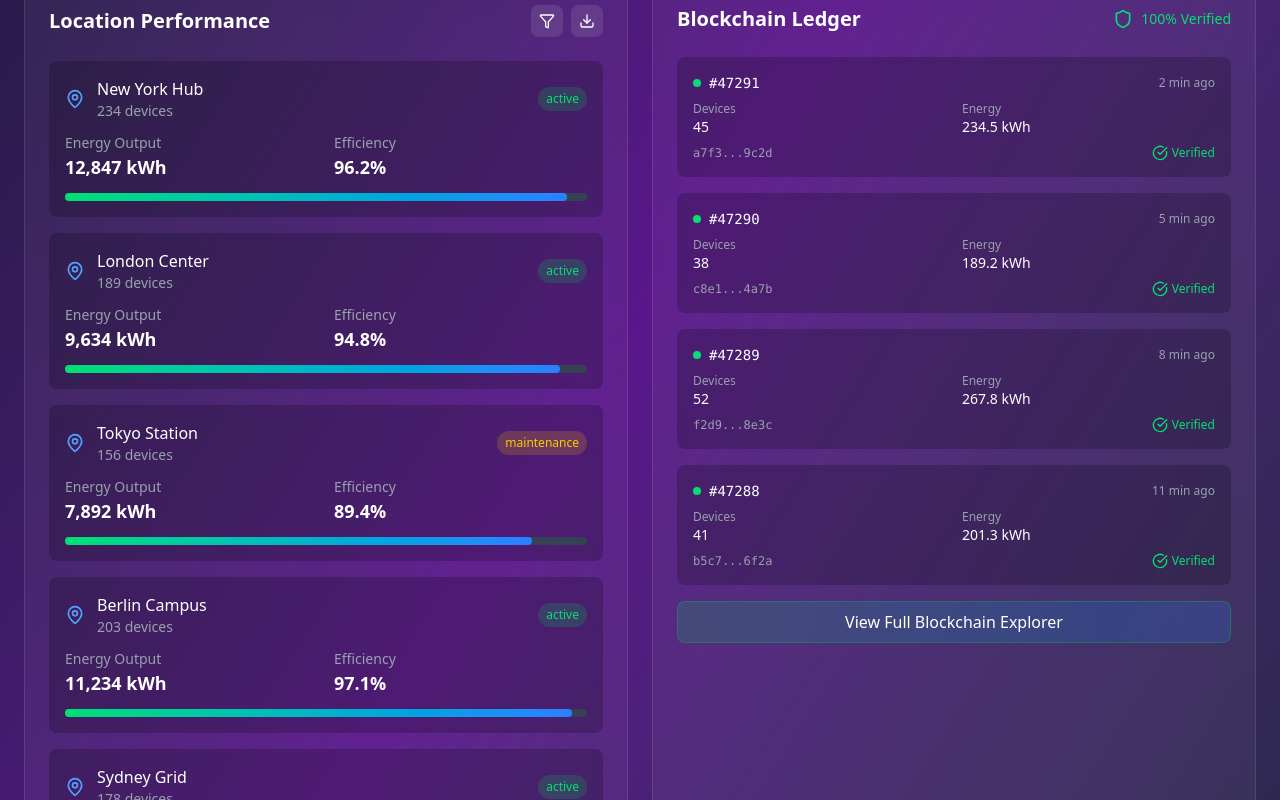
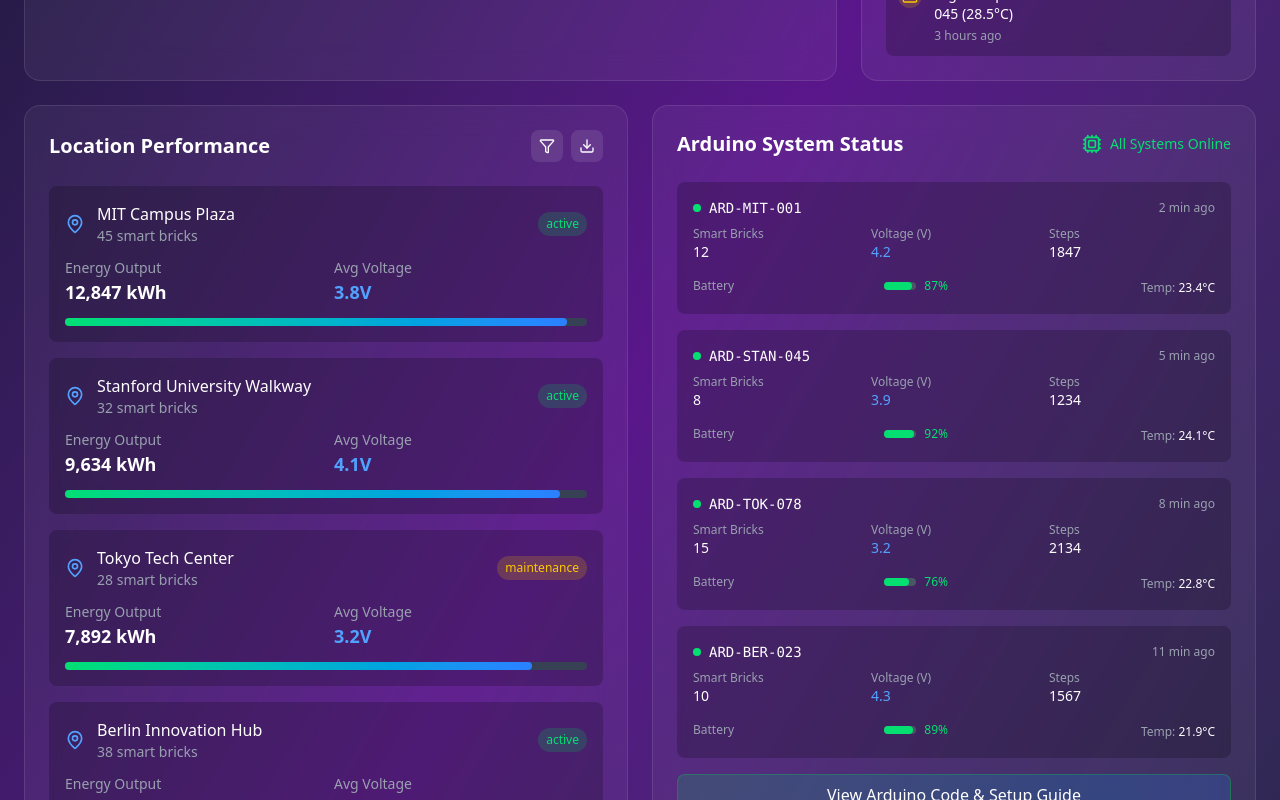
Before and after one commit to SunilBaghel002/Smart_Power_Frontend, a React (Vite) app: page /dashboard in a window 1280 px wide. Shown: the part 760-1560 px from the top of the page. Built offline with nearby package versions, Linux system fonts and the light colour scheme.

Commit message:
Update Dashboard.jsx

```diff
--- a/src/components/Dashboard.jsx
+++ b/src/components/Dashboard.jsx
@@ -27,8 +27,8 @@
   const [selectedTimeRange, setSelectedTimeRange] = useState("24h");
   const [realTimeData, setRealTimeData] = useState({
     totalSteps: 0,
-    voltageProduced: 0.00,
-    energyRate: 0.00,
+    voltageProduced: 0.0,
+    energyRate: 0.0,
     efficiency: 94.2,
   });
   const [isRefreshing, setIsRefreshing] = useState(false);
@@ -44,7 +44,7 @@
         setRealTimeData((prev) => ({
           ...prev,
           totalSteps: prev.totalSteps + 1,
-          voltageProduced: 3+ Math.random()*1,
+          voltageProduced: 3 + Math.random() * 1,
           energyRate: 15 + Math.random() * 5, // Lower range: 15-20 kW/hour
           efficiency: 92 + Math.random() * 4,
         }));
@@ -64,92 +64,115 @@
 
   const locations = [
     {
-      name: "New York Hub",
-      devices: 234,
+      name: "MIT Campus Plaza",
+      devices: 45,
       energy: 12847,
       status: "active",
       efficiency: 96.2,
+      brickCount: 45,
+      avgVoltage: 3.8,
     },
     {
-      name: "London Center",
-      devices: 189,
+      name: "Stanford University Walkway",
+      devices: 32,
       energy: 9634,
       status: "active",
       efficiency: 94.8,
+      brickCount: 32,
+      avgVoltage: 4.1,
     },
     {
-      name: "Tokyo Station",
-      devices: 156,
+      name: "Tokyo Tech Center",
+      devices: 28,
       energy: 7892,
       status: "maintenance",
       efficiency: 89.4,
+      brickCount: 28,
+      avgVoltage: 3.2,
     },
     {
-      name: "Berlin Campus",
-      devices: 203,
+      name: "Berlin Innovation Hub",
+      devices: 38,
       energy: 11234,
       status: "active",
       efficiency: 97.1,
+      brickCount: 38,
+      avgVoltage: 4.3,
     },
     {
-      name: "Sydney Grid",
-      devices: 178,
+      name: "Sydney University Square",
+      devices: 25,
       energy: 8456,
       status: "active",
       efficiency: 93.7,
+      brickCount: 25,
+      avgVoltage: 3.9,
     },
   ];
 
-  const blockchainData = [
+  const arduinoData = [
     {
-      block: "#47291",
+      deviceId: "ARD-MIT-001",
       timestamp: "2 min ago",
-      devices: 45,
+      bricks: 12,
+      voltage: 4.2,
       energy: 234.5,
-      hash: "a7f3...9c2d",
-      verified: true,
+      steps: 1847,
+      batteryLevel: 87,
+      temperature: 23.4,
     },
     {
-      block: "#47290",
+      deviceId: "ARD-STAN-045",
       timestamp: "5 min ago",
-      devices: 38,
+      bricks: 8,
+      voltage: 3.9,
       energy: 189.2,
-      hash: "c8e1...4a7b",
-      verified: true,
+      steps: 1234,
+      batteryLevel: 92,
+      temperature: 24.1,
     },
     {
-      block: "#47289",
+      deviceId: "ARD-TOK-078",
       timestamp: "8 min ago",
-      devices: 52,
+      bricks: 15,
+      voltage: 3.2,
       energy: 267.8,
-      hash: "f2d9...8e3c",
-      verified: true,
+      steps: 2134,
+      batteryLevel: 76,
+      temperature: 22.8,
     },
     {
-      block: "#47288",
+      deviceId: "ARD-BER-023",
       timestamp: "11 min ago",
-      devices: 41,
+      bricks: 10,
+      voltage: 4.3,
       energy: 201.3,
-      hash: "b5c7...6f2a",
-      verified: true,
+      steps: 1567,
+      batteryLevel: 89,
+      temperature: 21.9,
     },
   ];
 
   const recentAlerts = [
     {
       type: "warning",
-      message: "Tokyo Station efficiency below 90%",
+      message: "Tokyo Tech Center: Low battery level (76%) on ARD-TOK-078",
       time: "5 min ago",
     },
     {
       type: "success",
-      message: "Berlin Campus reached daily target",
+      message: "Berlin Innovation Hub: Daily energy target exceeded (150%)",
       time: "1 hour ago",
     },
     {
       type: "info",
-      message: "New device connected in Sydney Grid",
+      message: "New Arduino unit ARD-SYD-025 connected and calibrated",
       time: "2 hours ago",
+    },
+    {
+      type: "warning",
+      message: "High temperature detected on ARD-STAN-045 (28.5°C)",
+      time: "3 hours ago",
     },
   ];
 
@@ -165,9 +188,11 @@
                   <Zap className="w-6 h-6 text-white" />
                 </div>
                 <div>
-                  <h1 className="text-xl font-bold">Smart Power Dashboard</h1>
+                  <h1 className="text-xl font-bold">
+                    Smart Energy Bricks Dashboard
+                  </h1>
                   <p className="text-sm text-gray-400">
-                    Global Energy Monitoring
+                    Real-time Piezoelectric Energy Monitoring
                   </p>
                 </div>
               </div>
@@ -259,12 +284,12 @@
             <div className="flex items-center justify-between">
               <div>
                 <p className="text-purple-400 text-sm font-medium">
-                  Energy Rate
+                  Battery Level
                 </p>
                 <p className="text-3xl font-bold">
-                  {realTimeData.energyRate.toFixed(1)}
+                  {Math.min(85 + Math.random() * 10, 95).toFixed(1)}
                 </p>
-                <p className="text-purple-400 text-sm">kW/hour</p>
+                <p className="text-purple-400 text-sm">%</p>
               </div>
               <div className="p-3 bg-purple-500/20 rounded-xl">
                 <Activity className="w-8 h-8 text-purple-400" />
@@ -409,7 +434,7 @@
                       <div>
                         <h4 className="font-medium">{location.name}</h4>
                         <p className="text-sm text-gray-400">
-                          {location.devices} devices
+                          {location.brickCount} smart bricks
                         </p>
                       </div>
                     </div>
@@ -434,9 +459,9 @@
                       </p>
                     </div>
                     <div>
-                      <p className="text-sm text-gray-400">Efficiency</p>
-                      <p className="text-lg font-semibold">
-                        {location.efficiency}%
+                      <p className="text-sm text-gray-400">Avg Voltage</p>
+                      <p className="text-lg font-semibold text-blue-400">
+                        {location.avgVoltage}V
                       </p>
                     </div>
                   </div>
@@ -454,47 +479,68 @@
             </div>
           </div>
 
-          {/* Blockchain Verification */}
+          {/* Arduino System Status */}
           <div className="bg-white/5 backdrop-blur-lg rounded-2xl p-6 border border-white/10">
             <div className="flex items-center justify-between mb-6">
-              <h3 className="text-xl font-semibold">Blockchain Ledger</h3>
+              <h3 className="text-xl font-semibold">Arduino System Status</h3>
               <div className="flex items-center space-x-2 text-green-400">
-                <Shield className="w-5 h-5" />
-                <span className="text-sm">100% Verified</span>
+                <Cpu className="w-5 h-5" />
+                <span className="text-sm">All Systems Online</span>
               </div>
             </div>
 
             <div className="space-y-4">
-              {blockchainData.map((block, index) => (
+              {arduinoData.map((device, index) => (
                 <div key={index} className="bg-black/20 rounded-lg p-4">
                   <div className="flex items-center justify-between mb-2">
                     <div className="flex items-center space-x-2">
                       <div className="w-2 h-2 bg-green-400 rounded-full"></div>
-                      <span className="font-mono text-sm">{block.block}</span>
+                      <span className="font-mono text-sm">
+                        {device.deviceId}
+                      </span>
                     </div>
                     <span className="text-xs text-gray-400">
-                      {block.timestamp}
+                      {device.timestamp}
                     </span>
                   </div>
 
-                  <div className="grid grid-cols-2 gap-4 mb-2">
+                  <div className="grid grid-cols-3 gap-3 mb-3">
                     <div>
-                      <p className="text-xs text-gray-400">Devices</p>
-                      <p className="text-sm font-medium">{block.devices}</p>
+                      <p className="text-xs text-gray-400">Smart Bricks</p>
+                      <p className="text-sm font-medium">{device.bricks}</p>
                     </div>
                     <div>
-                      <p className="text-xs text-gray-400">Energy</p>
-                      <p className="text-sm font-medium">{block.energy} kWh</p>
+                      <p className="text-xs text-gray-400">Voltage (V)</p>
+                      <p className="text-sm font-medium text-blue-400">
+                        {device.voltage}
+                      </p>
+                    </div>
+                    <div>
+                      <p className="text-xs text-gray-400">Steps</p>
+                      <p className="text-sm font-medium">{device.steps}</p>
                     </div>
                   </div>
 
-                  <div className="flex items-center justify-between">
-                    <span className="font-mono text-xs text-gray-400">
-                      {block.hash}
-                    </span>
-                    <div className="flex items-center space-x-1">
-                      <CheckCircle className="w-4 h-4 text-green-400" />
-                      <span className="text-xs text-green-400">Verified</span>
+                  <div className="grid grid-cols-2 gap-3">
+                    <div className="flex items-center justify-between">
+                      <span className="text-xs text-gray-400">Battery</span>
+                      <div className="flex items-center space-x-2">
+                        <div className="w-8 bg-gray-600 rounded-full h-2">
+                          <div
+                            className="bg-green-400 h-2 rounded-full"
+                            style={{ width: `${device.batteryLevel}%` }}
+                          ></div>
+                        </div>
+                        <span className="text-xs text-green-400">
+                          {device.batteryLevel}%
+                        </span>
+                      </div>
+                    </div>
+                    <div className="text-right">
+                      <span className="text-xs text-gray-400">Temp: </span>
+                      <span className="text-xs font-medium">
+                        {device.temperature}°C
+                      </span>
                     </div>
                   </div>
                 </div>
@@ -502,7 +548,7 @@
             </div>
 
             <button className="w-full mt-4 py-2 bg-gradient-to-r from-green-500/20 to-blue-500/20 border border-green-500/30 rounded-lg hover:from-green-500/30 hover:to-blue-500/30 transition-all">
-              View Full Blockchain Explorer
+              View Arduino Code & Setup Guide
             </button>
           </div>
         </div>
```
